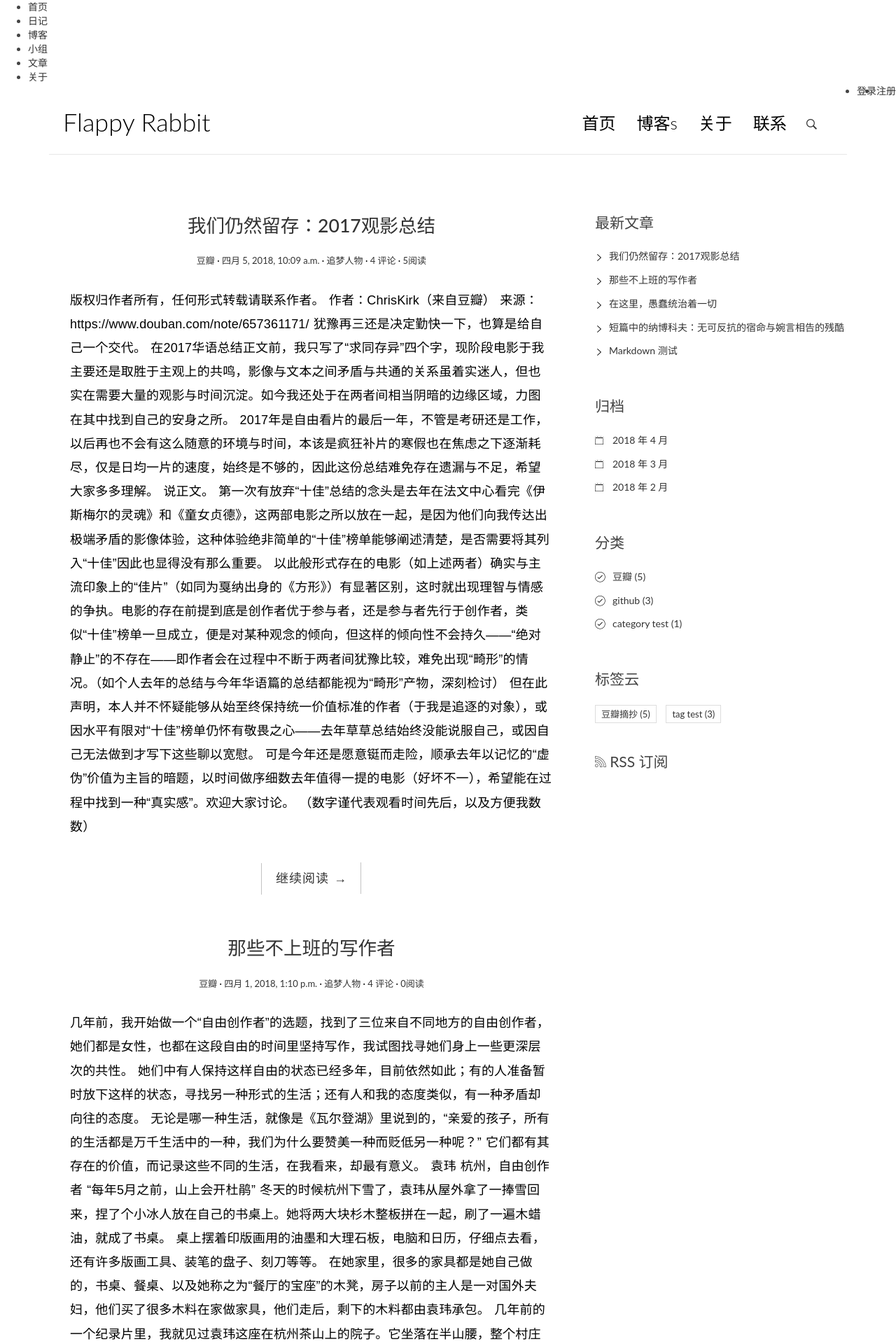
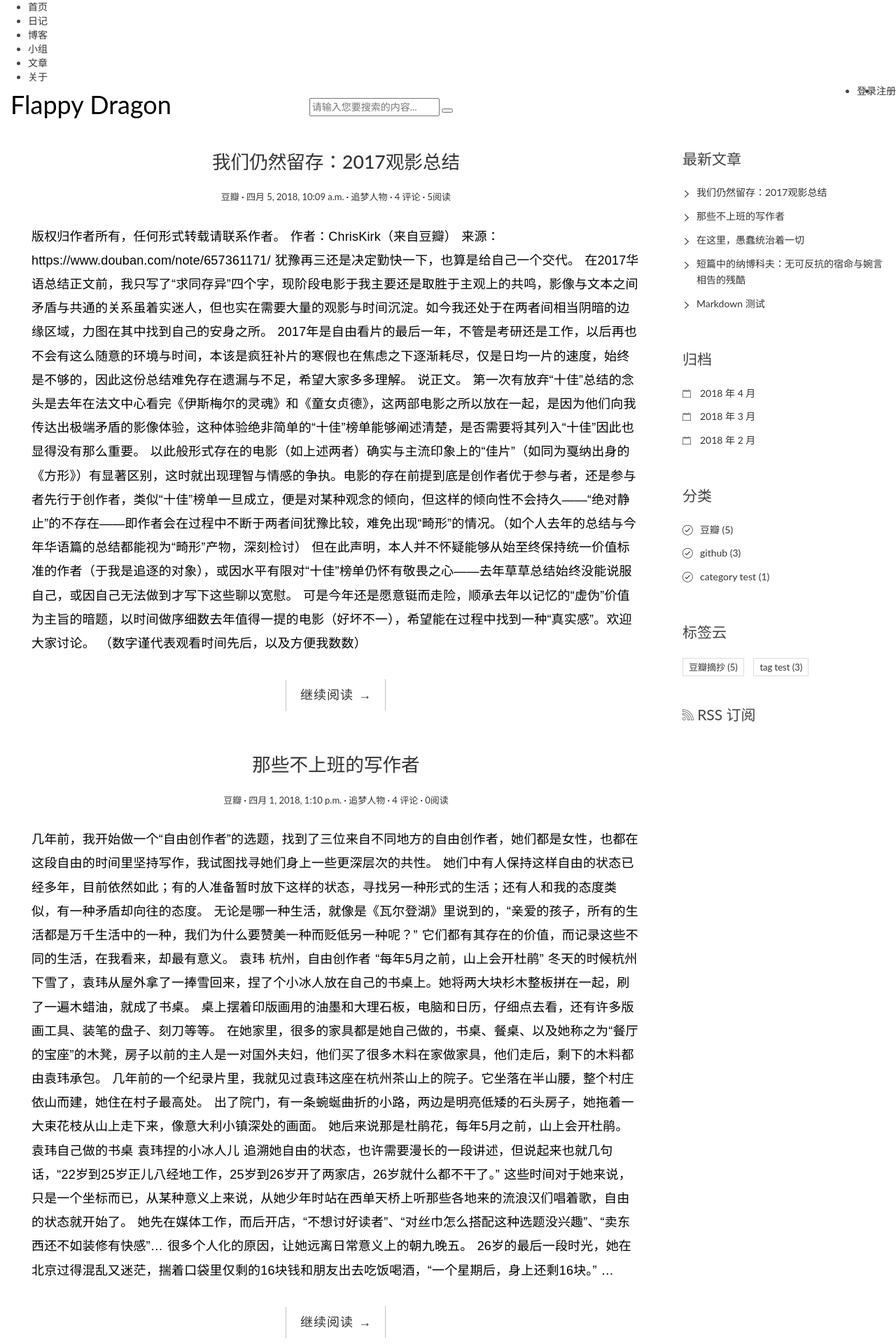
Before and after one commit to dabaitudiu/django-1, a Django app: page / in a window 1280 px wide. Shown: the top 1920 px of the page at 70% size. Run offline with Django 3.2, Linux system fonts and the light colour scheme; data comes from the database, SQL or seed files in the repository; both versions use the stored data as it was after the commit; some libraries are stand-ins or nearby versions.

Commit message:
2018 Mar 6 18:56

```diff
--- a/templates/base.html
+++ b/templates/base.html
@@ -14,7 +14,6 @@
     <link rel="stylesheet" href="https://cdn.bootcss.com/bootstrap/3.3.7/css/bootstrap.min.css">
     <link rel="stylesheet" href="{% static 'blog/css/pace.css' %}">
     <link rel="stylesheet" href="{% static 'blog/css/custom.css' %}">
-    <link rel="stylesheet" href="http://cdn.bootcss.com/font-awesome/4.7.0/css/font-awesome.min.css">
     <!-- <link rel="stylesheet" href="{% static 'blog/css/pagination.css' %}"> -->
 
 
@@ -36,56 +35,36 @@
     <li class="navfirst-li" style="float:right"><a class="nfa" href="">注册</a></li>
     <li class="navfirst-li" style="float:right"><a class="nfa" href="">登录</a></li>
   </ul>
-<div class="container">
-    <header id="site-header">
-        <div class="row">
+  <div class="container-fluid">
+      <!-- <header id="site-header"> -->
+          <div class="row gg">
               <div class="col-md-4 col-sm-5 col-xs-8">
-                <div class="logo">
-                    <h1><a href="/">Flappy Rabbit</a></h1>
+                  <div class="logo gg-5">
+                      <h1><a href="index.html"><b>Flappy Dragon</a></h1>
                   </div>
               </div><!-- col-md-4 -->
               <div class="col-md-8 col-sm-7 col-xs-4">
-                <nav class="main-nav" role="navigation">
-                    <div class="navbar-header">
-                        <button type="button" id="trigger-overlay" class="navbar-toggle">
-                            <span class="ion-navicon"></span>
-                        </button>
-                    </div>
-
-                    <div class="collapse navbar-collapse" id="bs-example-navbar-collapse-1">
-                        <ul class="nav navbar-nav navbar-right">
-                            <li class="cl-effect-11"><a href="/" data-hover="首页">首页</a></li>
-                            <li class="cl-effect-11"><a href="http://dabaitudiu.github.io" data-hover="博客">博客s</a></li>
-                            <li class="cl-effect-11"><a href="http://dabaitudiu.github.io" data-hover="关于">关于</a></li>
-                            <li class="cl-effect-11"><a href="http://dabaitudiu.github.io" data-hover="联系">联系</a></li>
-                        </ul>
-                    </div><!-- /.navbar-collapse -->
-                </nav>
-                <div id="header-search-box">
-                    <a id="search-menu" href="#"><span id="search-icon" class="ion-ios-search-strong"></span></a>
-                    <div id="search-form" class="search-form">
-                        <form role="search" method="get" id="searchform" action="#">
-                            <input type="search" placeholder="搜索" required>
-                            <button type="submit"><span class="ion-ios-search-strong"></span></button>
+                <div class="search bar3">
+                  <form>
+                    <input type="text" placeholder="请输入您要搜索的内容...">
+                    <button type="submit"></button>
                   </form>
-                    </div>
                 </div>
               </div><!-- col-md-8 -->
           </div>
-    </header>
+      <!-- </header> -->
+        <div class="mybar"></div>
+
   </div>
-<div class="copyrights">Collect from <a href="http://www.cssmoban.com/">网页模板</a></div>
-<div class="copyrights">Modified by <a href="http://www.landonlisbon.com">个人网站2</a></div>
-
 <div class="content-body">
-    <div class="container">
-        <div class="row">
-            <main class="col-md-8">
+    <div class="container-fluid">
+        <div class="row gg-2">
+            <main class="col-md-9">
                 {% block main %}
                 {% endblock main %}
             </main>
-            <aside class="col-md-4">
-              <div class="widget widget-recent-posts">
+            <aside class="col-md-3">
+              <div class="widget widget-recent-posts gg-4">
                   <h3 class="widget-title">最新文章</h3>
                   {% get_recent_posts as recent_post_list %}
                   <ul>
@@ -98,7 +77,7 @@
                     {% endfor %}
                   </ul>
               </div>
-              <div class="widget widget-archives">
+              <div class="widget widget-archives gg-4">
                   <h3 class="widget-title">归档</h3>
                   {% archives as date_list %}
                   <ul>
@@ -112,7 +91,7 @@
                   </ul>
               </div>
 
-              <div class="widget widget-category">
+              <div class="widget widget-category gg-4">
                   <h3 class="widget-title">分类</h3>
                   {% get_categores as category_list %}
                   <ul>
@@ -127,7 +106,7 @@
                   </ul>
               </div>
 
-              <div class="widget widget-tag-cloud">
+              <div class="widget widget-tag-cloud gg-4">
                   <h3 class="widget-title">标签云</h3>
                   {% get_tags as tag_list %}
                   <ul>
@@ -141,7 +120,7 @@
                     {% endfor %}
                   </ul>
               </div>
-              <div class="rss">
+              <div class="rss gg-4">
                   <a href=""><span class="ion-social-rss-outline"></span> RSS 订阅</a>
               </div>
             </aside>
--- a/templates/blog/index.html
+++ b/templates/blog/index.html
@@ -27,9 +27,9 @@
     {% endfor %}
 
 
-    <div class="pagination-b">
+    <div class="mycenter">
       {% if is_paginated %}
-      <div class="pagination-b">
+      <div class="pagination">
         {% if first %}
         <a href="?page=1">1</a>
         {% endif %}
@@ -41,7 +41,7 @@
         <a href="?page={{ i }}">{{ i }}</a>
         {% endfor %}
         {% endif %}
-        <a class="current-page" href="?page={{ page_obj.number }}" style="color: red">{{ page_obj.number }}</a>
+        <a class="current-page" href="?page={{ page_obj.number }}">{{ page_obj.number }}</a>
         {% if right %}
         {% for i in right %}
         <a href="?page={{ i }}">{{ i }}</a>
```
Also changed, not shown: blog/static/blog/css/custom.css (+160 -0 lines), db.sqlite3. Lines whose indentation alone changed are shown as unchanged.
